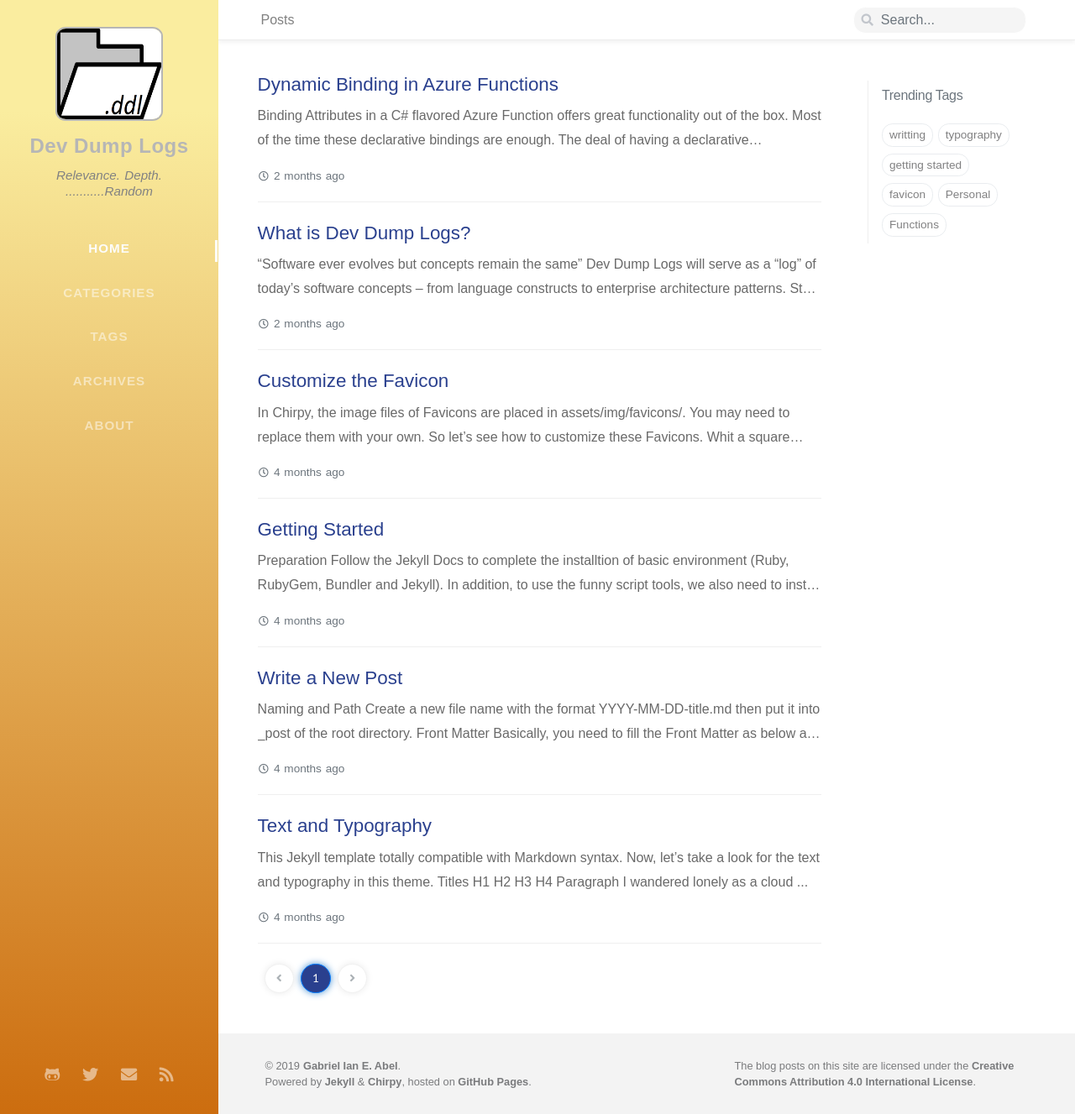
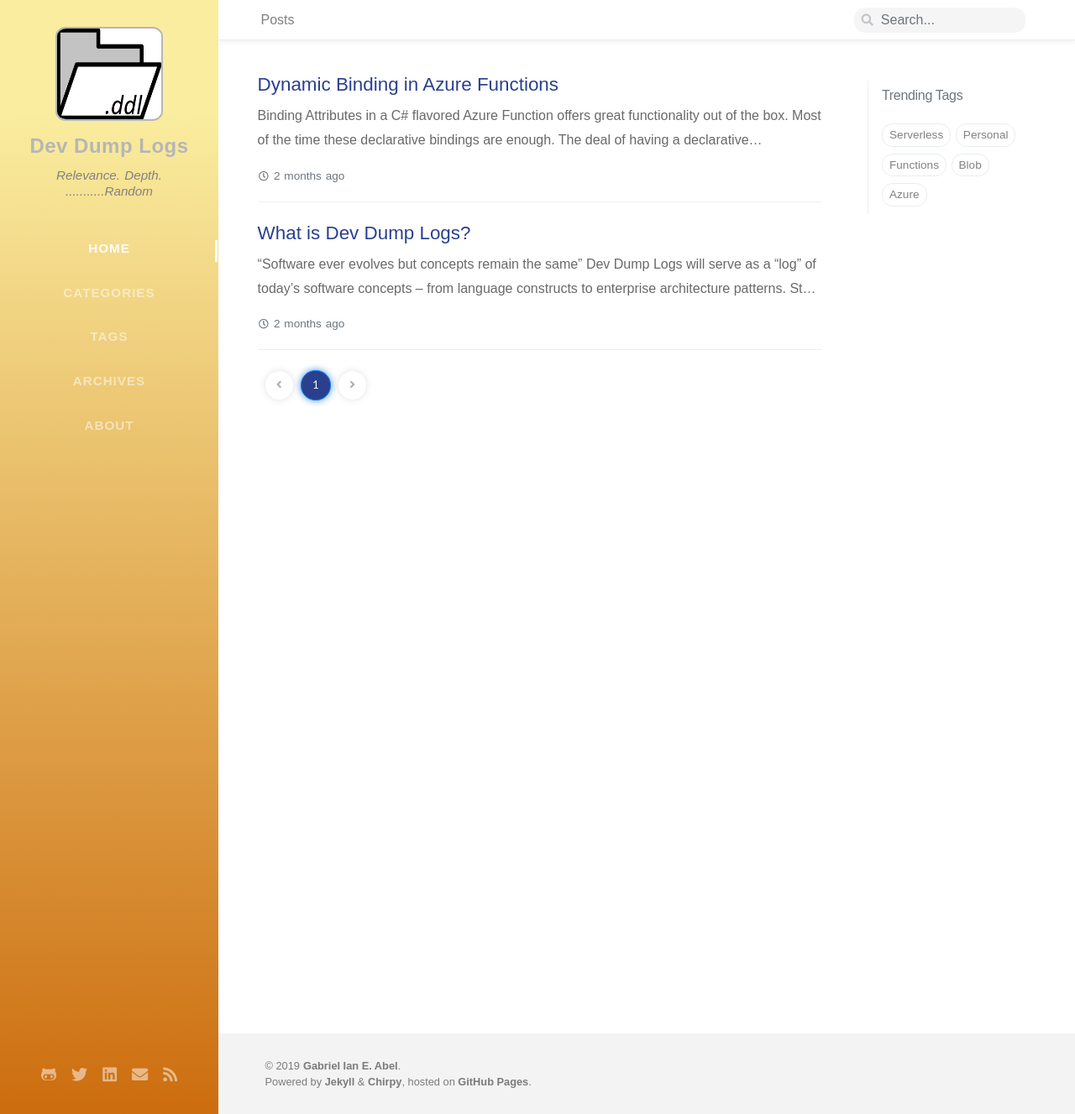
Before and after one commit to IanEscober/ianescober.github.io, a Jekyll site: the page built from index.html, in a window 1280 px wide and 1327 px high. Shown: the whole window at 84% size. Built offline with Jekyll 4.4.1, drawn with Linux system fonts in a browser that asks for light colours; nearby versions of some CDN libraries; some web fonts are replaced; the list of posts is cut into pages by our own code.

Commit message:
Added Disqus, Google Site Verification, and other minor changes

````diff
--- a/_config.yml
+++ b/_config.yml
@@ -17,6 +17,9 @@
 twitter:
   username: _ianescober
 
+linkedin:
+  username: ianescober
+
 social:
   name: Gabriel Ian E. Abel
   email: gabrielabel_69@yahoo.com
@@ -24,11 +27,11 @@
     # The first element serves as the copyright owner's link
     - https://github.com/ianescober
     - https://twitter.com/_ianescober
+    - https://www.linkedin.com/in/ianescober
     # Uncomment below to add more social links
     # - https://www.facebook.com/username
-    # - https://www.linkedin.com/in/username
 
-google_site_verification: google_meta_tag_verification # change to your verification string
+google_site_verification: googlee101eec34c9c0a16.html # change to your verification string
 
 #--------------------------
 
@@ -45,7 +48,7 @@
   proxy_url: ''
 
 disqus:
-  shortname: 'disqus'   # Change to your Disqus shortname. › https://help.disqus.com/en/articles/1717111-what-s-a-shortname
+  shortname: 'https-ianescober-github-io'   # Change to your Disqus shortname. › https://help.disqus.com/en/articles/1717111-what-s-a-shortname
   comments: true        # boolean type, the global switch for posts comments.
 
 # The year your website was first run.
--- a/_includes/footer.html
+++ b/_includes/footer.html
@@ -15,10 +15,5 @@
         <br>Powered by <a href="https://jekyllrb.com" target="_blank">Jekyll</a> & <a href="https://github.com/cotes2020/jekyll-theme-chirpy/">Chirpy</a>, hosted on <a href="https://pages.github.com/" target="_blank">GitHub Pages</a>.
       </p>
     </div>
-    <div class="license">
-      <p class="mb-0">
-        The blog posts on this site are licensed under the <a href="https://creativecommons.org/licenses/by/4.0/">Creative Commons Attribution 4.0 International License</a>.
-      </p>
-    </div>
   </div> <!-- div.d-flex -->
 </footer>
--- a/_includes/sidebar.html
+++ b/_includes/sidebar.html
@@ -58,6 +58,9 @@
   <a href="https://twitter.com/{{ site.twitter.username }}" target="_blank">
     <i class="fab fa-twitter"></i>
   </a>
+  <a href="https://www.linkedin.com/in/{{ site.linkedin.username }}" target="_blank">
+    <i class="fab fa-linkedin"></i>
+  </a>
   {% assign email = site.social.email | split: '@' %}
   <a href="javascript:window.open('mailto:' + ['{{ email[0] }}','{{ email[1] }}'].join('@'))">
     <i class="fas fa-envelope"></i>
--- a/_posts/2019-08-08-text-and-typography.md
+++ /dev/null
@@ -1,157 +0,0 @@
----
-title: "Text and Typography"
-date: 2019-08-08 11:33:00 +0800
-categories: [Blogging, Demo]
-tags: [typography]
----
-
-This Jekyll template totally compatible with Markdown syntax. Now, let's take a look for the text and typography in this theme.
-
-## Titles
-
-***
-# H1
-
-<h2 data-toc-skip>H2</h2>
-
-<h3 data-toc-skip>H3</h3>
-
-#### H4
-
-***
-
-## Paragraph
-
-I wandered lonely as a cloud
-
-That floats on high o'er vales and hills,
-
-When all at once I saw a crowd,
-
-A host, of golden daffodils;
-
-Beside the lake, beneath the trees,
-
-Fluttering and dancing in the breeze.
-
-## Block Quote
-
-> This line to shows the Block Quote.
-
-## Tables
-
-|Company|Contact|Country|
-|:---|:--|---:|
-|Alfreds Futterkiste | Maria Anders | Germany
-|Island Trading | Helen Bennett | UK
-|Magazzini Alimentari Riuniti | Giovanni Rovelli | Italy
-
-## Link
-
-[http://127.0.0.1:4000](http://127.0.0.1:4000)
-
-
-## Footnote
-
-Click the hook will locate the footnote[^footnote].
-
-
-## Image
-
-![Desktop View](/assets/img/sample/mockup.png)
-
-
-## Inline code
-
-This is an example of `Inline Code`.
-
-
-## Code Snippet
-
-### Common
-
-```
-This is a common code snippet, without syntax highlight and line number.
-```
-
-### Specific Languages
-
-#### Console
-
-```console
-$ date
-Sun Nov  3 15:11:12 CST 2019
-```
-
-
-#### Terminal
-
-```terminal
-$ env |grep SHELL
-SHELL=/usr/local/bin/bash
-PYENV_SHELL=bash
-```
-
-#### Ruby
-
-```ruby
-def sum_eq_n?(arr, n)
-  return true if arr.empty? && n == 0
-  arr.product(arr).reject { |a,b| a == b }.any? { |a,b| a + b == n }
-end
-```
-
-#### Shell
-
-```shell
-if [ $? -ne 0 ]; then
-    echo "The command was not successful.";
-    #do the needful / exit
-fi;
-```
-
-#### Liquid
-
-{% raw %}
-```liquid
-{% if product.title contains 'Pack' %}
-  This product's title contains the word Pack.
-{% endif %}
-```
-{% endraw %}
-
-#### HTML
-
-```html
-<div class="sidenav">
-  <a href="#contact">Contact</a>
-  <button class="dropdown-btn">Dropdown
-    <i class="fa fa-caret-down"></i>
-  </button>
-  <div class="dropdown-container">
-    <a href="#">Link 1</a>
-    <a href="#">Link 2</a>
-    <a href="#">Link 3</a>
-  </div>
-  <a href="#contact">Search</a>
-</div>
-```
-
-**Horizontal Scrolling**
-
-```html
-<div class="panel-group">
-  <div class="panel panel-default">
-    <div class="panel-heading" id="{{ category_name }}">
-      <i class="far fa-folder"></i>
-      <p>This is a very long long long long long long long long long long long long long long long long long long long long long line.</p>
-      </a>
-    </div>
-  </div>
-</div>
-```
-
-
-## Reverse Footnote
-
-[^footnote]: The footnote source.
--- a/_posts/2019-08-08-write-a-new-post.md
+++ /dev/null
@@ -1,93 +0,0 @@
----
-title: "Write a New Post"
-date: 2019-08-08 14:10:00 +0800
-categories: [Blogging, Tutorial]
-tags: [writting]
----
-
-## Naming and Path
-
-Create a new file name with the format `YYYY-MM-DD-title.md` then put it into `_post` of the root directory.
-
-## Front Matter
-
-Basically, you need to fill the [Front Matter](https://jekyllrb.com/docs/front-matter/) as below at the top of the post:
-
-```yaml
----
-title: TITLE
-date: YYYY-MM-DD HH:MM:SS +/-TTTT
-categories: [TOP_CATEGORIE, SUB_CATEGORIE]
-tags: [TAG]
----
-```
-
-> **Note**: The posts' ***layout*** has been set to `post` by default, so there is no need to add the variable ***layout*** in Front Matter block.
-
-- **The TimeZone of Date**
-
-    To ensure that the posts' release date matches the city you live in, please modify the value of `timezone` in the file `_config.yml`. A list of all available values can be found on [TimezoneConverter](http://www.timezoneconverter.com/cgi-bin/findzone/findzone) or [Wikipedia](https://en.wikipedia.org/wiki/List_of_tz_database_time_zones).
-
-- **Categories and Tags**
-
-    The `categories` of each post is designed to contain up to two elements, and the number of elements in `tag` can be zero or infinite.
-
-## Table of Contents
-
-By default, the **T**able **o**f **C**ontents (TOC) is displayed on the right panel of the post. If you want to turn it off globally, go to `_config.yml` and set the variable `toc` to `false`. If you want to turn off TOC for specific post, add the following to post's [Front Matter](https://jekyllrb.com/docs/front-matter/):
-
-```yaml
----
-toc: false
----
-```
-
-
-## Comments
-
-Similar to TOC, the [Disqus](https://disqus.com/) comments is loaded by default in each post, and the global switch is defined by variable `comments` in file `_config.yml` . If you want to close the comment for specific post, add the following to the **Front Matter** of the post:
-
-```yaml
----
-comments: false
----
-```
-
-
-## Code Block
-
-Markdown symbols <code class="highlighter-rouge">```</code> can easily create a code block as following examples.
-
-```
-This is a common code snippet, without syntax highlight and line number.
-```
-
-## Specific Language
-
-Using <code class="highlighter-rouge">```Language</code> you will get code snippets with line Numbers and syntax highlight.
-
-> **Note**: The Jekyll style `{% raw %}{%{% endraw %} highlight LANGUAGE {% raw %}%}{% endraw %}` or `{% raw %}{%{% endraw %} highlight LANGUAGE linenos {% raw %}%}{% endraw %}` are not allowed to be used in this theme !
-
-```yaml
-# Yaml code snippet
-items:
-    - part_no:   A4786
-      descrip:   Water Bucket (Filled)
-      price:     1.47
-      quantity:  4
-```
-
-#### Liquid codes
-
-If you want to display the **Liquid** snippet, surround the liquid code with `{% raw %}{%{% endraw %} raw {%raw%}%}{%endraw%}` and `{% raw %}{%{% endraw %} endraw {%raw%}%}{%endraw%}` .
-
-{% raw %}
-```liquid
-{% if product.title contains 'Pack' %}
-  This product's title contains the word Pack.
-{% endif %}
-```
-{% endraw %}
-
-## Learn More
-For more knowledge about Jekyll posts, visit the [Jekyll Docs: Posts](https://jekyllrb.com/docs/posts/).
--- a/_posts/2019-08-09-getting-started.md
+++ /dev/null
@@ -1,130 +0,0 @@
----
-title: Getting Started
-date: 2019-08-09 20:55:00 +0800
-categories: [Blogging, Tutorial]
-tags: [getting started]
----
-
-## Preparation
-
-Follow the [Jekyll Docs](https://jekyllrb.com/docs/installation/) to complete the installtion of basic environment (Ruby, RubyGem, Bundler and Jekyll). In addition, to use the funny script tools, we also need to install [Python](https://www.python.org/downloads/)(version 3.5 or abover) and [ruamel.yaml](https://pypi.org/project/ruamel.yaml/).
-
-Next, [fork](https://github.com/cotes2020/jekyll-theme-chirpy/fork) **Chirpy** and then clone your replicated repository locally.
-
-
-## Install Jekyll Plugins
-
-Go to root directory of the repository and run the following:
-
-```terminal
-$ bundle install
-```
-
-`bundle` will install all the dependent Jekyll Plugins listed in file `Gemfile` automatically.
-
-
-## File Structure
-
-The main files and related brief introductions are listed below.
-
-```sh
-jekyll-theme-chirpy/
-├── _data
-├── _includes
-├── _layouts
-├── _posts          # posts stay here
-├── _scripts
-├── assets
-├── tabs
-│   └── about.md    # the ABOUT page
-├── .gitignore
-├── .travis.yml     # remove it
-├── 404.html
-├── Gemfile
-├── LICENSE
-├── README.md
-├── _config.yml     # configuration file
-├── build.sh        # script tool
-├── run.sh          # script tool
-├── init.sh         # script tool
-├── pv.sh
-├── feed.xml
-├── index.html
-├── robots.txt
-├── search.json
-└── sitemap.xml
-```
-
-
-## Configuration
-
-Customize the variables in file `_config.yml` as needed.
-
-
-## Atom Feed
-
-The Atom feed url of your site will be:
-
-```
-<SITE_URL>/feed.xml
-```
-
-The `SITE_URL` was defined by variable `url` in file `_config.yml`.
-
-
-##  Run Locally
-
-You may want to preview the site before publishing, so just run the script tool:
-
-```terminal
-$ bash run.sh
-```
-
->**Note**: The *Recent Update* list requires the latest git-log date of posts, thus make sure the changes in `_posts` have been committed before running this command.
-
-Open a brower and visit <http://localhost:4000>.
-
-Few days later, you may find that the file changes does not refresh in real time by using `run.sh`. Don't worry, the advanced option `-r` (or `--realtime`) will solve this problem, but it requires [**fswatch**](http://emcrisostomo.github.io/fswatch/) to be installed on your machine.
-
-##  Deploying to GitHub Pages
-
-Before the deployment begins, ensure the `url` in `_config.yml` has been set to `https://<username>.github.io`.
-
-### Option 1: Built by GitHub Pages
-
-By deploying your site in this way, you can push the source code to GitHub repository directly.
-
-> **Note**: If you want to add any third-party Jekyll plugins or custom scripts to your project, please refer to [*Option 2: Build locally*](#option-2-build-locally).
-
-**1**. Rename your repository as `<username>.github.io`.
-
-**2**. Commit the changes of your repository, then run the initialization script:
-
-```console
-$ bash init.sh
-```
-
-It will automatically generates the *Latest Modified Date* and *Categories / Tags* page for the posts.
-
-**3**. Push the changes to `origin/master` then go to GitHub website and enable GitHub Pages service for the repository `<username>.github.io`.
-
-**4**. Visit `https://<username>.github.io` and enjoy.
-
-
-### Option 2: Build Locally
-
-For security reasons, GitHub Pages runs on `safe` mode, which means the third-party Jekyll plugins or custom scripts will not work. If you want to use any another third-party Jekyll plugins, **your have to build locally rather than on GitHub Pages**.
-
-**1**. On GitHub website, create a brand new repository with name `<username>.github.io` and then clone it locally.
-
-**2**. Build your site by:
-
-```console
-$ bash build.sh -d /path/to/<username>.github.io/
-```
-
-The build results will be stored in the root directory of `<username>.github.io` and don't forget to push the changes of `<username>.github.io` to branch `master` on GitHub.
-
-**3**. Go to GitHub website and enable GitHub Pages service for the new repository `<username>.github.io`.
-
-**4**. Visit `https://<username>.github.io` and enjoy.
--- a/_posts/2019-08-11-customize-the-favicon.md
+++ /dev/null
@@ -1,26 +0,0 @@
----
-title: "Customize the Favicon"
-date: 2019-08-11 00:34:00 +0800
-categories: [Blogging, Tutorial]
-tags: [favicon]
-toc: false
----
-
-In [**Chirpy**](https://github.com/cotes2020/jekyll-theme-chirpy/), the image files of [Favicons](https://www.favicon-generator.org/about/) are placed in `assets/img/favicons/`. You may need to replace them with your own. So let's see how to customize these Favicons.
-
-Whit a square image (PNG, JPG or GIF) in hand, open the site [*Favicon & App Icon Generator*](https://www.favicon-generator.org/) and upload your original image.
-
-![upload-image](/assets/img/sample/upload-image.png)
-
-Click button <kbd>Create Favicon</kbd> and wait a moment for the website to generate the icons of various sizes automatically.
-
-![download-icons](/assets/img/sample/download-icons.png)
-
-Download the generated package, unzip and delete the following two from the extracted files:
-
-- browserconfig.xml
-- manifest.json
-
-Now, copy the rest image files (`.PNG` and `.ICO`) to cover the original one in folder `assets/img/favicons/`.
-
-At last, don't forget to rebuild your site so that the icon becomes your custom edition.
--- a/_posts/2019-10-06-dynamic-binding-in-azure-functions.md
+++ b/_posts/2019-10-06-dynamic-binding-in-azure-functions.md
@@ -1,8 +1,8 @@
 ---
 title: Dynamic Binding in Azure Functions
 date: 2019-10-06 22:48:20 +0800
-categories: [Azure, Functions]
-tags: [Functions]
+categories: [Tech, Azure]
+tags: [Azure, Serverless, Functions, Blob]
 ---
 
 ![Azure Functions Binding](https://drive.google.com/uc?export=view&id=1Ba3ZR6SyMFvhSZ2ubmAghuyOH_KxIDrp)
--- /dev/null
+++ b/googlee101eec34c9c0a16.html
@@ -0,0 +1 @@
+google-site-verification: googlee101eec34c9c0a16.html
````
